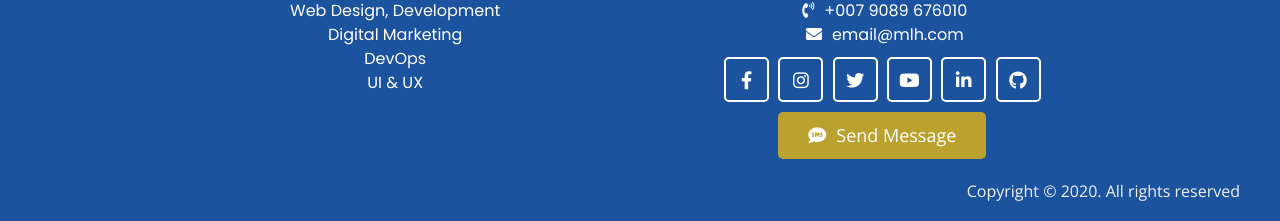
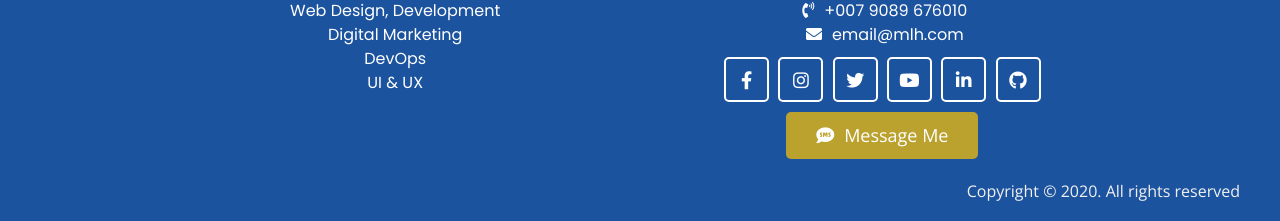
Before and after one commit to MLH-Fellowship/pod-3.1.2-portfolio, a Jekyll site: the page built from index.html, in a window 1280 px wide. Shown: the part 1290-1511 px from the top of the page. Built offline with Jekyll 4.4.1, drawn with Linux system fonts in a browser that asks for light colours; nearby versions of some CDN libraries.

Commit message:
Style contact form

```diff
--- a/_includes/footer.html
+++ b/_includes/footer.html
@@ -25,10 +25,35 @@
                 <a href="#"><i class="fab fa-linkedin-in"></i></a>
                 <a href="#"><i class="fab fa-github"></i></a>
             </div>
-            <div class="message-form-section">
-                <button class="btn message-form-btn" onclick="openForm()"><i class="fas fa-sms"></i>Send
-                    Message</button>
+            <button class="btn message-form-btn" onclick="openForm()"><i class="fas fa-sms"></i>Message Me</button>
+            <div class="form-popup" id="myForm">
+                <form class="form-container" name="contact" netlify>
+                    <div class="form-header">
+                        <h1>Message Me</h1>
+                    </div>
+                    <div class="form-body">
+                        <label for="email"><b>Email</b></label>
+                        <input type="text" placeholder="Enter Email..." name="email" required>
+
+                        <label for="message"><b>Message</b></label>
+                        <textarea rows="3" placeholder="Enter Message..." name="message" required></textarea>
+
+                        <button type="submit" class="btn send">Send</button>
+                        <button type="button" class="btn cancel" onclick="closeForm()">Close</button>
+                    </div>
+                </form>
             </div>
+
+            <script>
+                function openForm() {
+                    document.getElementById("myForm").style.display = "block";
+                }
+
+                function closeForm() {
+                    document.getElementById("myForm").style.display = "none";
+                }
+            </script>
+
         </div>
     </div>
     <div class="bottom">
--- a/_sass/footer.scss
+++ b/_sass/footer.scss
@@ -75,11 +75,75 @@
 footer .content .media-icons a:hover {
     border-color: #ffc300;
 }
-footer .message-form-section, .media-icons {
-    display: inline-block;
+footer .btn {
+    margin: 10px 5px 0 0;
 }
-footer .message-form-btn{
-    margin: 10px 5px 0 0;
+// Contact form style
+/* The popup form - hidden by default */
+footer .form-popup {
+    display: none;
+    position: fixed;
+    bottom: 0;
+    right: 15px;
+    z-index: 9;
+}
+/* Add styles to the form container */
+footer .form-container {
+    max-width: 300px;
+    background-color: white;
+    box-shadow: 0 4px 8px 0 rgba(28, 83, 159, 0.4);
+    transition: 0.3s;
+    color: #404040;
+}
+footer .form-container .form-header {
+    background-color: #1c539f;
+    border-radius: 5px 5px 0px 0px;
+}
+footer .form-container .form-body {
+    padding: 10px;
+}
+footer .form-container:hover {
+    box-shadow: 0 8px 16px 0 rgba(28, 83, 159, 0.4);
+}
+footer .form-container .form-header h1 {
+    font-size: 20px;
+    padding: 15px;
+    color: #fff;
+}
+/* Full-width input fields */
+footer .form-container input[type="text"],
+footer .form-container textarea {
+    width: 100%;
+    padding: 15px;
+    margin: 5px 0 22px 0;
+    border: none;
+    background: #f1f1f1;
+}
+footer .form-container textarea {
+    resize: none;
+}
+/* When the inputs get focus, do something */
+footer .form-container input[type="text"]:focus,
+footer .form-container textarea:focus {
+    background-color: rgba(28, 83, 159, 0.1);
+    outline: none;
+}
+footer .form-container .send {
+    background-color: rgba(28, 83, 159, 0.8);
+    width: 42%;
+}
+footer .form-container .send:hover {
+    background-color: rgba(28, 83, 159, 1);
+    color: #fff;
+}
+/* Add a red background color to the cancel button */
+footer .form-container .cancel {
+    background-color: rgba(207, 20, 43, 0.8);
+    width: 42%;
+}
+footer .form-container .cancel:hover {
+    background-color: rgba(207, 20, 43, 1);
+    color: #fff;
 }
 footer .bottom {
     width: 100%;
```
